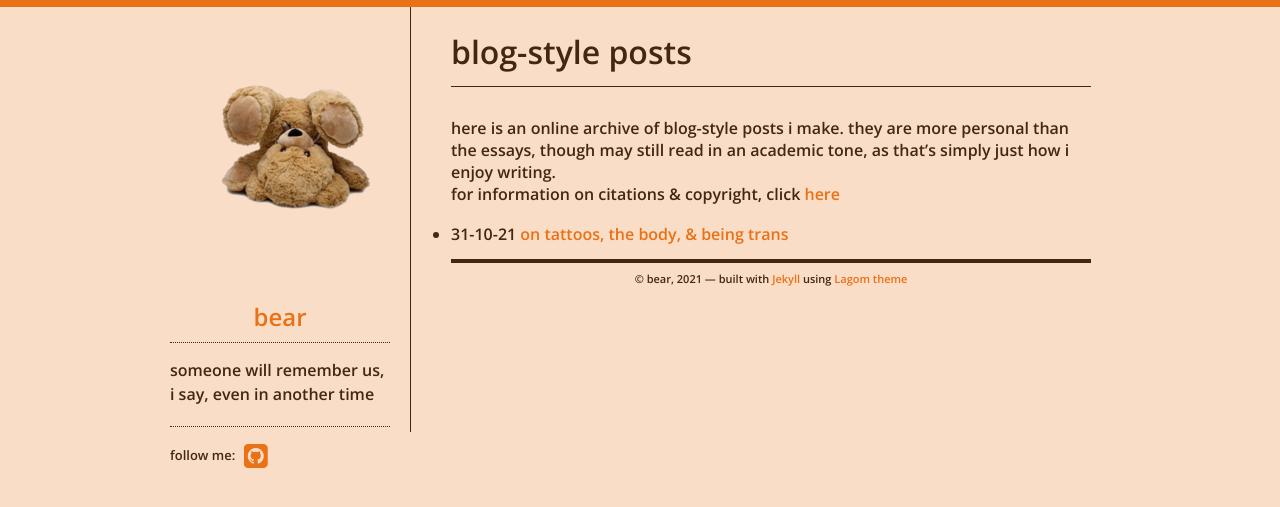
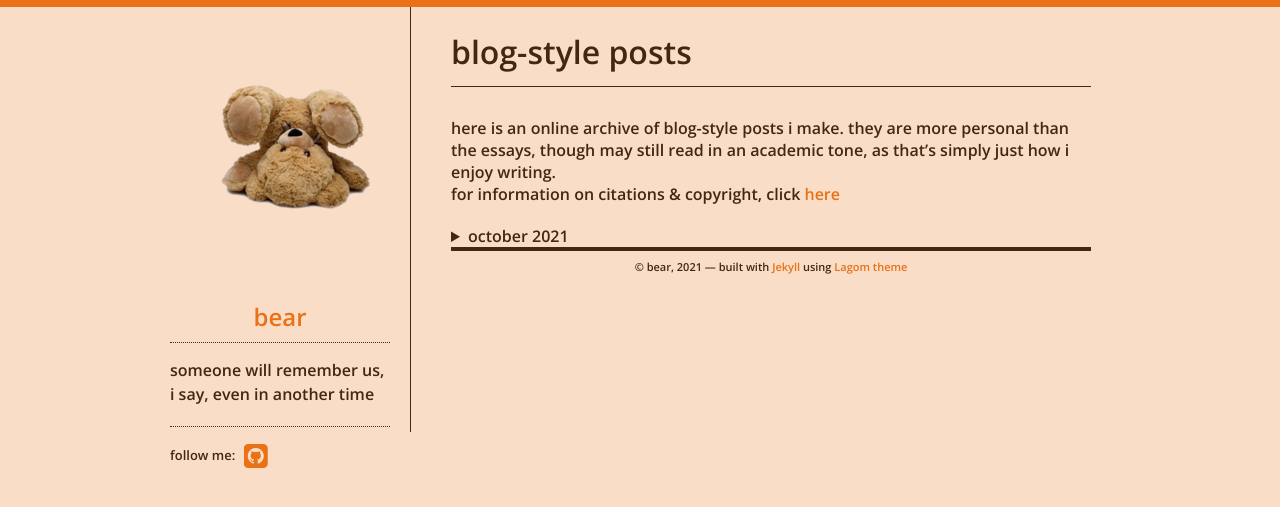
Before and after one commit to jamiethebear/jamiethebear.github.io, a Jekyll site: the page built from blog.md, in a window 1280 px wide. Shown: the top 507 px of the page. Built offline with Jekyll 4.4.1, drawn with Linux system fonts in a browser that asks for light colours; our own code applies the rules of GitHub Pages for plain Markdown files.

Commit message:
added dropdown menu in blog

```diff
--- a/blog.md
+++ b/blog.md
@@ -4,4 +4,8 @@
 here is an online archive of blog-style posts i make. they are more personal than the essays, though may still read in an academic tone, as that's simply just how i enjoy writing.
 for information on citations & copyright, click [here](copyright.html)
 
+<details>
+<summary> october 2021 </summary>
+<br>
 * 31-10-21 [on tattoos, the body, & being trans](blog_posts/31-10-21.html)
+</details>
```
